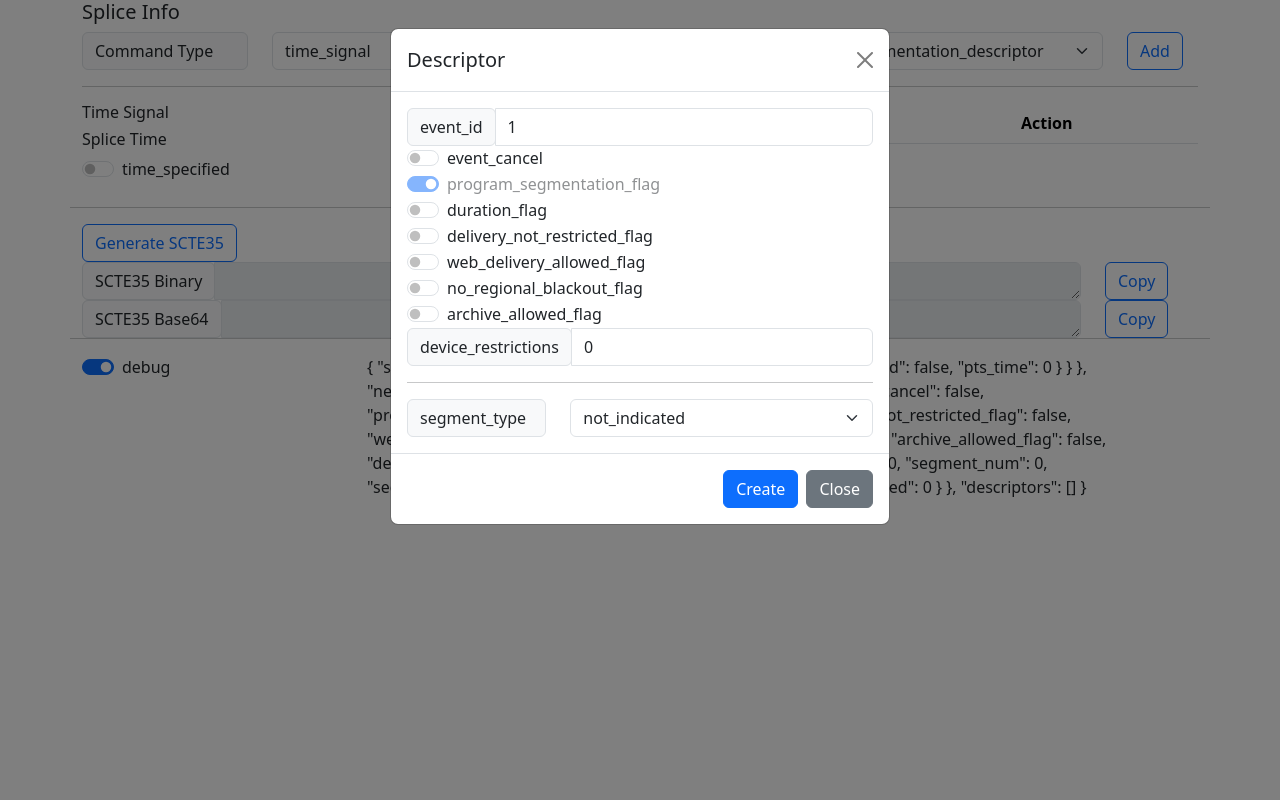
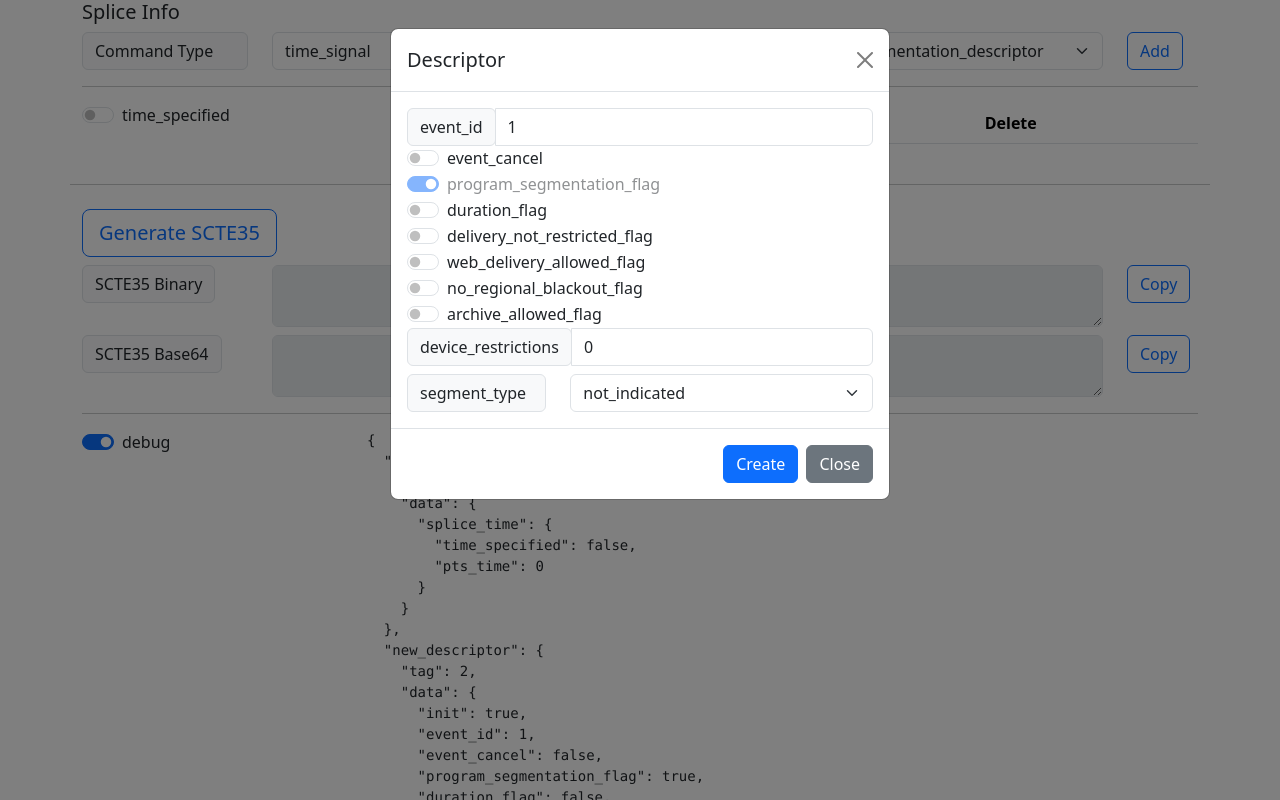
Before and after one commit to hlitpxu/scte35_generator, a Vue app: page / in a window 1280 px wide. Both pictures are taken after a click on the button "Add". Shown: the top 800 px of the page. Built offline with nearby package versions, Linux system fonts and the light colour scheme.

Commit message:
pretty refactor

```diff
--- a/src/components/break_duration.vue
+++ b/src/components/break_duration.vue
@@ -1,6 +1,4 @@
 <template>
-    <hr />
-    <h6>Break Duration</h6>
     <div class="form-check form-switch">
         <input class="form-check-input" type="checkbox" v-model="value.auto_return">
         <label class="form-check-label">auto_return</label>
--- a/src/components/seg_descriptor.vue
+++ b/src/components/seg_descriptor.vue
@@ -79,6 +79,8 @@ const SEGMENTATION_TYPES_VAL = {
 </script>
 
 <template>
+    <div class="row gy-2">
+        <div class="col-12">
             <div class="input-group">
                 <div class="input-group-prepend">
                     <span class="input-group-text">event_id</span>
@@ -101,6 +103,14 @@ const SEGMENTATION_TYPES_VAL = {
                 <div class="form-check form-switch">
                     <input class="form-check-input" type="checkbox" v-model="value.duration_flag">
                     <label class="form-check-label">duration_flag</label>
+                </div>
+                <div v-show="value.duration_flag">
+                    <div class="input-group">
+                        <div class="input-group-prepend">
+                            <span class="input-group-text">duration</span>
+                        </div>
+                        <input type="number" class="form-control" v-model="value.duration" />
+                    </div>
                 </div>
 
                 <div class="form-check form-switch">
@@ -134,15 +144,6 @@ const SEGMENTATION_TYPES_VAL = {
                     </div>
                 </div>
 
-        <div v-show="value.duration_flag">
-            <div class="input-group">
-                <div class="input-group-prepend">
-                    <span class="input-group-text">duration</span>
-                </div>
-                <input type="number" class="form-control" v-model="value.duration" />
-            </div>
-        </div>
-
                 <!--  set to 0 now
                 <div class="input-group">
                     <div class="input-group-prepend">
@@ -150,9 +151,8 @@ const SEGMENTATION_TYPES_VAL = {
                     </div>
                     <input type="number" class="form-control" v-model="value.upid_type" />
                 </div> -->
-
-        <hr />
-        <div class="row">
+            </div>
+        </div>
         <div class="col-4">
             <label class="input-group-text" for="descritor_type">segment_type</label>
         </div>
@@ -162,7 +162,7 @@ const SEGMENTATION_TYPES_VAL = {
                     {{ SEGMENTATION_TYPES[index] }}</option>
             </select>
         </div>
-        </div>
+
     </div>
 </template>
 
--- a/src/components/splice_info.vue
+++ b/src/components/splice_info.vue
@@ -183,21 +183,21 @@ function copy_to_clipboard(text) {
                     <table class="table">
                         <thead>
                             <tr>
-                                <th>Descriptor Tag</th>
-                                <th>Action</th>
+                                <th style="position: sticky; top:0;">Descriptor</th>
+                                <th style="position: sticky; top:0;">Delete</th>
                             </tr>
                         </thead>
                         <tbody>
                             <tr v-for="(d, i) in splice_info.descriptors" :key="i">
                                 <td>
-                                    <button type="button" class="btn btn-primary" data-bs-toggle="modal"
+                                    <button type="button" class="btn btn-primary btn-sm" data-bs-toggle="modal"
                                         data-bs-target="#descriptorView" @click="sendDesc(splice_info.descriptors[i])">
                                         {{ DESCRIPTOR_VAL_TO_STR[d.tag] }}
                                     </button>
 
                                 </td>
                                 <td>
-                                    <button type="button" class="btn btn-outline-danger"
+                                    <button type="button" class="btn btn-outline-danger btn-sm"
                                         @click="splice_info.descriptors.splice(i, 1)">Delete</button>
                                 </td>
                             </tr>
@@ -207,49 +207,50 @@ function copy_to_clipboard(text) {
             </div>
         </div>
         <br />
-        <div class="row">
+        <div class="row gy-2">
             <hr />
-            <div class="row">
+            <div class="col-12">
                 <div>
-                    <button type="button" class="btn btn-outline-primary" @click="get_binary(splice_info)">Generate
+                    <button type="button" class="btn btn-outline-primary btn-lg" @click="get_binary(splice_info)">Generate
                         SCTE35</button>
                 </div>
             </div>
-            <div class="row">
-                <div class="col">
+
+            <div class="col-2">
                 <div class="input-group">
                     <div class="input-group-prepend">
                         <span class="input-group-text">SCTE35 Binary</span>
                     </div>
-                        <textarea class="form-control" aria-label="With textarea" rows="1" v-model="binary_str"
-                            disabled></textarea>
                 </div>
             </div>
+            <div class="col-9">
+                <textarea class="form-control" aria-label="With textarea" rows="2" v-model="binary_str" disabled></textarea>
+            </div>
             <div class="col-1">
-                    <button type="button" class="btn btn-outline-primary"
-                        @click="copy_to_clipboard(binary_str)">Copy</button>
+                <button type="button" class="btn btn-outline-primary" @click="copy_to_clipboard(binary_str)">Copy</button>
             </div>
-            </div>
-            <div class="row">
-                <div class="col">
+
+            <div class="col-2">
                 <div class="input-group">
                     <div class="input-group-prepend">
                         <span class="input-group-text">SCTE35 Base64</span>
                     </div>
-                        <textarea class="form-control" aria-label="With textarea" rows="1" v-model="binary_base64"
+                </div>
+            </div>
+            <div class="col-9">
+                <textarea class="form-control" aria-label="With textarea" rows="" v-model="binary_base64"
                     disabled></textarea>
-                    </div>
             </div>
             <div class="col-1">
                 <button type="button" class="btn btn-outline-primary"
                     @click="copy_to_clipboard(binary_base64)">Copy</button>
             </div>
-            </div>
+
         </div>
 
         <!-- debug panel -->
+        <hr />
         <div class="row">
-            <hr />
             <div class="col-3">
                 <div class="form-check form-switch">
                     <input class="form-check-input" type="checkbox" v-model="enable_debug">
@@ -258,7 +259,7 @@ function copy_to_clipboard(text) {
             </div>
             <div class="col">
                 <div v-show="enable_debug">
-                    {{ splice_info }}
+                    <pre>{{ splice_info }}</pre>
                 </div>
             </div>
         </div>
--- a/src/components/splice_insert.vue
+++ b/src/components/splice_insert.vue
@@ -1,5 +1,4 @@
 <template>
-  <h6>Splice Insert</h6>
   <div class="input-group">
     <div class="input-group-prepend">
       <span class="input-group-text">event_id</span>
@@ -29,6 +28,7 @@
       <input class="form-check-input" type="checkbox" v-model="value.duration_flag">
       <label class="form-check-label">duration_flag</label>
     </div>
+    <BreakDuration v-if="value.duration_flag" v-model="value.break_duration" />
 
     <div class="form-check form-switch">
       <input class="form-check-input" type="checkbox" v-model="value.splice_immediate">
@@ -41,11 +41,8 @@
     </div>
 
     <div v-if="value.program_splice && !value.splice_immediate">
-      <hr />
       <SpliceTime v-model="value.splice_time" />
     </div>
-
-    <BreakDuration v-if="value.duration_flag" v-model="value.break_duration" />
   </div>
 </template>
 
--- a/src/components/splice_time.vue
+++ b/src/components/splice_time.vue
@@ -1,5 +1,4 @@
 <template>
-  <h6>Splice Time</h6>
   <div class="form-check form-switch">
     <input class="form-check-input" type="checkbox" v-model="value.time_specified">
     <label class="form-check-label">time_specified</label>
--- a/src/components/time_signal.vue
+++ b/src/components/time_signal.vue
@@ -1,5 +1,4 @@
 <template>
-  <h6>Time Signal</h6>
   <SpliceTime v-model="value.splice_time" />
 </template>
 
```
Lines whose indentation alone changed are shown as unchanged.
